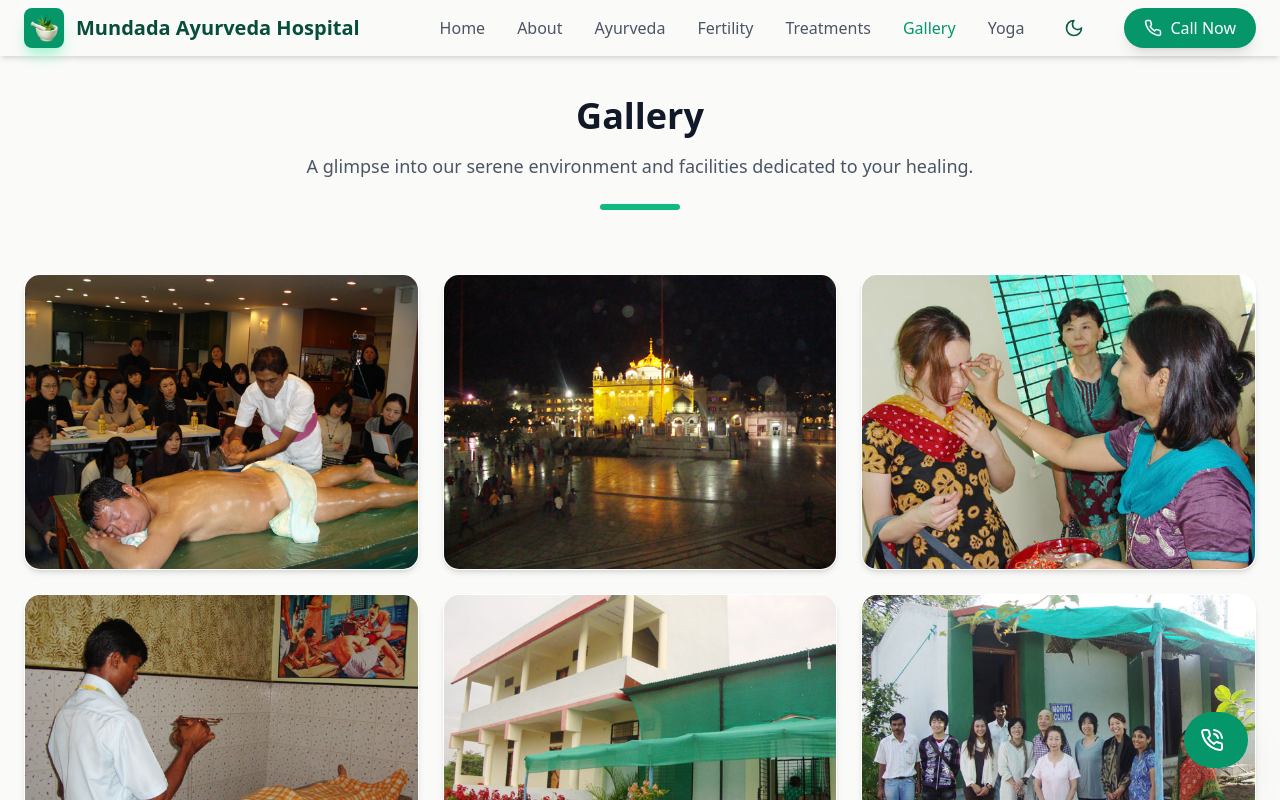
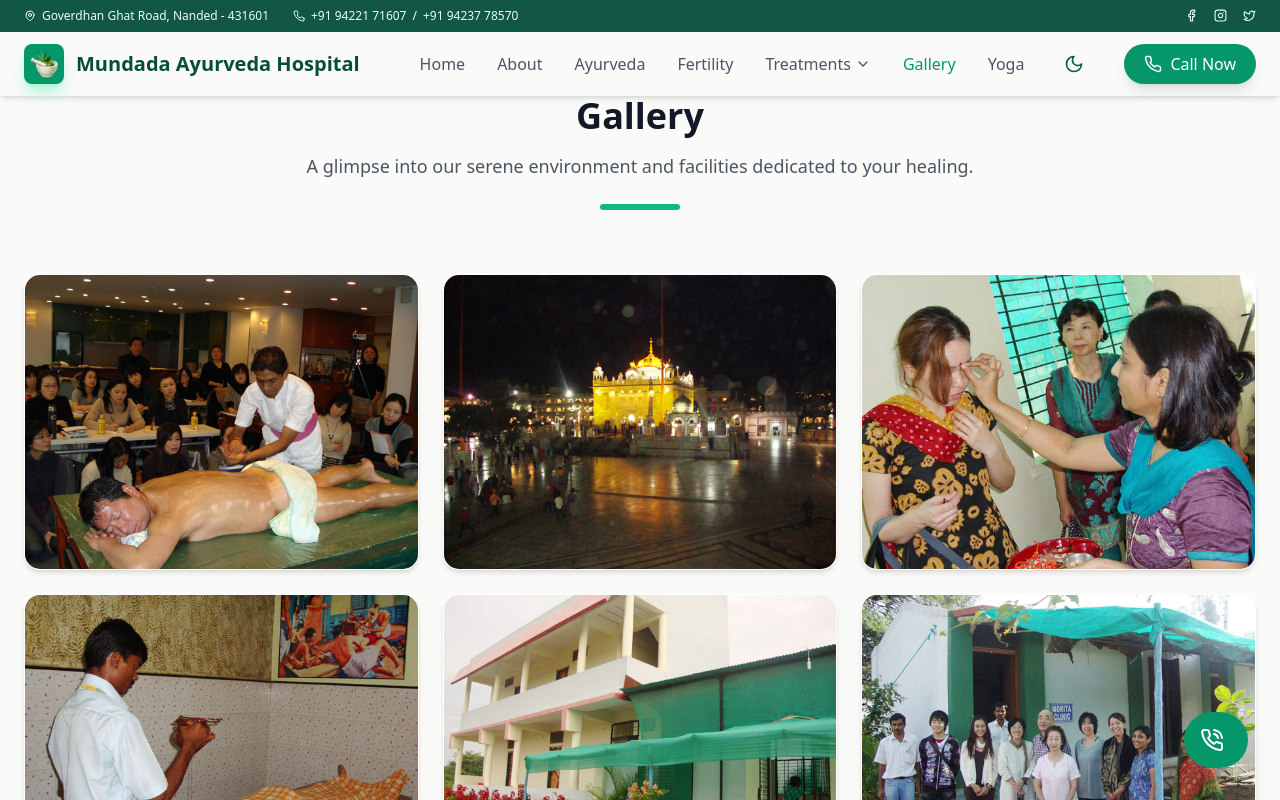
Before and after one commit to aryan338/askayurveda, a React (Vite) app: page /#/gallery in a window 1280 px wide. Shown: the top 800 px of the page. Built offline with nearby package versions, Linux system fonts and the light colour scheme.

Commit message:
quick links

```diff
--- a/src/components/Navbar.jsx
+++ b/src/components/Navbar.jsx
@@ -1,10 +1,12 @@
 import React, { useState } from 'react';
 import { NavLink, Link, useLocation } from 'react-router-dom';
-import { Menu, X, Sun, Moon } from 'lucide-react';
+import { Menu, X, Sun, Moon, ChevronDown, MapPin, Phone, Facebook, Instagram, Twitter } from 'lucide-react';
 import logo from '../assets/logo.png';
+import { treatmentData } from '../data/treatments';
 
 const Navbar = ({ isScrolled, theme, toggleTheme }) => {
     const [isMenuOpen, setIsMenuOpen] = useState(false);
+    const [isTreatmentsMobileOpen, setIsTreatmentsMobileOpen] = useState(false);
     const location = useLocation();
 
     const navLinks = [
@@ -22,10 +24,35 @@ const Navbar = ({ isScrolled, theme, toggleTheme }) => {
 
     return (
         <nav
-            className={`fixed w-full z-50 transition-all duration-300 ${!isTransparent ? 'bg-stone-50/90 dark:bg-emerald-950/90 backdrop-blur-md shadow-md py-2 text-gray-900 dark:text-emerald-50' : 'bg-transparent py-4 text-emerald-900 dark:text-emerald-50'
+            className={`fixed w-full z-50 transition-all duration-300 ${!isTransparent ? 'bg-stone-50/90 dark:bg-emerald-950/90 backdrop-blur-md shadow-md text-gray-900 dark:text-emerald-50' : 'bg-transparent text-emerald-900 dark:text-emerald-50'
                 }`}
         >
-            <div className="container mx-auto px-4 md:px-6 flex justify-between items-center">
+            {/* Top Bar for Address, Phone, Socials */}
+            <div className={`transition-all duration-300 ${isScrolled ? 'h-0 overflow-hidden opacity-0' : 'h-8 opacity-100'} bg-emerald-900/95 backdrop-blur text-emerald-50 text-xs hidden md:flex items-center w-full border-b border-emerald-800/50`}>
+                <div className="container mx-auto px-4 md:px-6 flex justify-between items-center h-full">
+                    <div className="flex gap-6 items-center h-full">
+                        <div className="flex items-center gap-1.5 hover:text-emerald-200 transition-colors">
+                            <MapPin size={12} />
+                            <a href="https://maps.app.goo.gl/ZEm2G4B4GqBq8eWD9" target="_blank" rel="noopener noreferrer">
+                                Goverdhan Ghat Road, Nanded - 431601
+                            </a>
+                        </div>
+                        <div className="flex items-center gap-1.5">
+                            <Phone size={12} />
+                            <a href="tel:+919422171607" className="hover:text-emerald-200 transition-colors">+91 94221 71607</a>
+                            <span>/</span>
+                            <a href="tel:+919423778570" className="hover:text-emerald-200 transition-colors">+91 94237 78570</a>
+                        </div>
+                    </div>
+                    <div className="flex gap-4 items-center">
+                        <a href="#" className="hover:text-emerald-300 transition-colors"><Facebook size={13} /></a>
+                        <a href="#" className="hover:text-emerald-300 transition-colors"><Instagram size={13} /></a>
+                        <a href="#" className="hover:text-emerald-300 transition-colors"><Twitter size={13} /></a>
+                    </div>
+                </div>
+            </div>
+
+            <div className={`container mx-auto px-4 md:px-6 flex justify-between items-center transition-all duration-300 ${!isTransparent && isScrolled ? 'py-2' : 'py-3'}`}>
                 {/* Logo */}
                 <Link
                     to="/"
@@ -43,13 +70,60 @@ const Navbar = ({ isScrolled, theme, toggleTheme }) => {
 
                 {/* Desktop Menu */}
                 <div className="hidden md:flex gap-8 items-center">
-                    {navLinks.map((link) => (
+                    {navLinks.map((link) => {
+                        if (link.id === 'treatments') {
+                            return (
+                                <div key={link.id} className="relative group">
+                                    <NavLink
+                                        to={link.path}
+                                        className={({ isActive }) => {
+                                            const isTreatmentsActive = location.pathname.startsWith('/treatments');
+                                            return `font-medium transition-colors hover:text-emerald-500 dark:hover:text-emerald-400 flex items-center gap-1 pb-4 -mb-4 ${isActive || isTreatmentsActive
+                                                ? 'text-emerald-600 dark:text-emerald-400'
+                                                : !isTransparent ? 'text-gray-600 dark:text-emerald-200/70' : 'text-emerald-800 dark:text-emerald-100'
+                                                }`;
+                                        }}
+                                    >
+                                        {link.label}
+                                        <ChevronDown size={16} className="group-hover:rotate-180 transition-transform duration-300" />
+                                    </NavLink>
+
+                                    {/* Dropdown Menu */}
+                                    <div className="absolute top-full left-1/2 -translate-x-1/2 mt-2 w-72 bg-white dark:bg-emerald-950 rounded-xl shadow-xl shadow-emerald-900/10 border border-emerald-100 dark:border-emerald-900 opacity-0 invisible group-hover:opacity-100 group-hover:visible transition-all duration-300 transform origin-top-center scale-95 group-hover:scale-100 z-50">
+                                        <div className="p-3 grid grid-cols-1 gap-1 max-h-[70vh] overflow-y-auto custom-scrollbar">
+                                            {treatmentData.map((trt) => (
+                                                <Link
+                                                    key={trt.id}
+                                                    to={`/treatments/${trt.id}`}
+                                                    className="flex items-center gap-3 p-2 rounded-lg hover:bg-emerald-50 dark:hover:bg-emerald-900/40 text-gray-700 dark:text-emerald-100 transition-colors"
+                                                >
+                                                    <div className="bg-emerald-100 dark:bg-emerald-900/60 p-1.5 rounded-md text-emerald-600 dark:text-emerald-400">
+                                                        <trt.icon size={16} />
+                                                    </div>
+                                                    <div className="flex flex-col">
+                                                        <span className="text-sm font-medium">{trt.title}</span>
+                                                    </div>
+                                                </Link>
+                                            ))}
+                                            <div className="my-1 border-t border-emerald-100 dark:border-emerald-800/50"></div>
+                                            <Link
+                                                to="/treatments"
+                                                className="text-center text-sm font-medium text-emerald-600 dark:text-emerald-400 hover:text-emerald-700 dark:hover:text-emerald-300 p-2"
+                                            >
+                                                View All Treatments &rarr;
+                                            </Link>
+                                        </div>
+                                    </div>
+                                </div>
+                            );
+                        }
+
+                        return (
                             <NavLink
                                 key={link.id}
                                 to={link.path}
                                 className={({ isActive }) => {
-                                const isTreatmentsActive = link.id === 'treatments' && location.pathname.startsWith('/treatments');
-                                return `font-medium transition-colors hover:text-emerald-500 dark:hover:text-emerald-400 ${isActive || isTreatmentsActive
+                                    return `font-medium transition-colors hover:text-emerald-500 dark:hover:text-emerald-400 ${isActive
                                         ? 'text-emerald-600 dark:text-emerald-400'
                                         : !isTransparent ? 'text-gray-600 dark:text-emerald-200/70' : 'text-emerald-800 dark:text-emerald-100'
                                         }`;
@@ -57,7 +131,8 @@ const Navbar = ({ isScrolled, theme, toggleTheme }) => {
                             >
                                 {link.label}
                             </NavLink>
-                    ))}
+                        );
+                    })}
                     <button
                         onClick={toggleTheme}
                         className={`p-2 rounded-full transition-colors ${!isTransparent ? 'hover:bg-emerald-100 dark:hover:bg-emerald-900' : 'hover:bg-white/20'
@@ -70,7 +145,7 @@ const Navbar = ({ isScrolled, theme, toggleTheme }) => {
                         href="tel:+919422171607"
                         className="bg-emerald-600 text-white px-5 py-2 rounded-full font-medium hover:bg-emerald-700 transition-colors shadow-lg hover:shadow-emerald-500/30 flex items-center gap-2"
                     >
-                        <svg xmlns="http://www.w3.org/2000/svg" width="18" height="18" viewBox="0 0 24 24" fill="none" stroke="currentColor" strokeWidth="2" strokeLinecap="round" strokeLinejoin="round" className="lucide lucide-phone"><path d="M22 16.92v3a2 2 0 0 1-2.18 2 19.79 19.79 0 0 1-8.63-3.07 19.5 19.5 0 0 1-6-6 19.79 19.79 0 0 1-3.07-8.67A2 2 0 0 1 4.11 2h3a2 2 0 0 1 2 1.72 12.84 12.84 0 0 0 .7 2.81 2 2 0 0 1-.45 2.11L8.09 9.91a16 16 0 0 0 6 6l1.27-1.27a2 2 0 0 1 2.11-.45 12.84 12.84 0 0 0 2.81.7A2 2 0 0 1 22 16.92z" /></svg>
+                        <Phone size={18} />
                         Call Now
                     </a>
                 </div>
@@ -86,15 +161,18 @@ const Navbar = ({ isScrolled, theme, toggleTheme }) => {
 
             {/* Mobile Menu Dropdown */}
             {isMenuOpen && (
-                <div className="absolute top-full left-0 w-full bg-stone-50 dark:bg-emerald-950 shadow-xl md:hidden flex flex-col p-4 animate-in slide-in-from-top-5 border-t dark:border-emerald-900">
-                    {navLinks.map((link) => (
+                <div className="absolute top-full left-0 w-full bg-stone-50 dark:bg-emerald-950 shadow-xl md:hidden flex flex-col p-4 animate-in slide-in-from-top-2 border-t dark:border-emerald-900 max-h-[85vh] overflow-y-auto">
+                    {navLinks.map((link) => {
+                        if (link.id === 'treatments') {
+                            return (
+                                <div key={link.id} className="flex flex-col">
+                                    <div className="flex items-center justify-between py-1">
                                         <NavLink
-                            key={link.id}
                                             to={link.path}
                                             onClick={() => setIsMenuOpen(false)}
                                             className={({ isActive }) => {
-                                const isTreatmentsActive = link.id === 'treatments' && location.pathname.startsWith('/treatments');
-                                return `text-left py-3 px-4 rounded-lg font-medium transition-colors ${isActive || isTreatmentsActive
+                                                const isTreatmentsActive = location.pathname.startsWith('/treatments');
+                                                return `flex-grow text-left py-2 px-4 rounded-lg font-medium transition-colors ${isActive || isTreatmentsActive
                                                     ? 'bg-emerald-100 dark:bg-emerald-900 text-emerald-800 dark:text-emerald-100'
                                                     : 'text-gray-600 dark:text-emerald-200/70 hover:bg-emerald-50 dark:hover:bg-emerald-900/30'
                                                     }`;
@@ -102,8 +180,52 @@ const Navbar = ({ isScrolled, theme, toggleTheme }) => {
                                         >
                                             {link.label}
                                         </NavLink>
+                                        <button
+                                            className="p-3 mr-2 text-gray-500 dark:text-emerald-400"
+                                            onClick={() => setIsTreatmentsMobileOpen(!isTreatmentsMobileOpen)}
+                                        >
+                                            <ChevronDown size={20} className={`transform transition-transform ${isTreatmentsMobileOpen ? 'rotate-180' : ''}`} />
+                                        </button>
+                                    </div>
+
+                                    {/* Mobile Treatments Dropdown */}
+                                    {isTreatmentsMobileOpen && (
+                                        <div className="ml-6 mr-4 mb-2 mt-1 flex flex-col border-l-2 border-emerald-100 dark:border-emerald-900/50 pl-4 space-y-2">
+                                            {treatmentData.map((trt) => (
+                                                <Link
+                                                    key={trt.id}
+                                                    to={`/treatments/${trt.id}`}
+                                                    onClick={() => setIsMenuOpen(false)}
+                                                    className="text-sm py-2 px-2 text-gray-600 dark:text-emerald-300 hover:text-emerald-600 dark:hover:text-emerald-200"
+                                                >
+                                                    {trt.title}
+                                                </Link>
                                             ))}
-                    <div className="flex items-center justify-between p-4 mt-2 border-t dark:border-emerald-900">
+                                        </div>
+                                    )}
+                                </div>
+                            );
+                        }
+
+                        return (
+                            <NavLink
+                                key={link.id}
+                                to={link.path}
+                                onClick={() => setIsMenuOpen(false)}
+                                className={({ isActive }) => {
+                                    return `text-left py-3 px-4 rounded-lg font-medium transition-colors ${isActive
+                                        ? 'bg-emerald-100 dark:bg-emerald-900 text-emerald-800 dark:text-emerald-100'
+                                        : 'text-gray-600 dark:text-emerald-200/70 hover:bg-emerald-50 dark:hover:bg-emerald-900/30'
+                                        }`;
+                                }}
+                            >
+                                {link.label}
+                            </NavLink>
+                        );
+                    })}
+
+                    <div className="mt-4 pt-4 border-t dark:border-emerald-900 flex flex-col gap-3">
+                        <div className="flex items-center justify-between px-4">
                             <span className="text-sm font-medium text-gray-500 dark:text-emerald-400">Switch Theme</span>
                             <button
                                 onClick={() => {
@@ -115,12 +237,25 @@ const Navbar = ({ isScrolled, theme, toggleTheme }) => {
                                 {theme === 'dark' ? <Sun size={20} className="text-yellow-400" /> : <Moon size={20} className="text-emerald-800 dark:text-emerald-100" />}
                             </button>
                         </div>
+
+                        <div className="flex flex-col gap-2 mt-2 px-4 text-sm text-gray-600 dark:text-emerald-300">
+                            <div className="flex items-center gap-2">
+                                <Phone size={14} className="text-emerald-600 dark:text-emerald-400" />
+                                <a href="tel:+919422171607">+91 94221 71607</a>
+                            </div>
+                            <div className="flex items-center gap-2">
+                                <MapPin size={14} className="text-emerald-600 dark:text-emerald-400" />
+                                <span>Goverdhan Ghat Road, Nanded</span>
+                            </div>
+                        </div>
+                    </div>
+
                     <a
                         href="tel:+919422171607"
                         onClick={() => setIsMenuOpen(false)}
-                        className="mt-2 bg-emerald-600 text-white py-3 rounded-lg font-bold text-center flex items-center justify-center gap-2"
+                        className="mt-6 mx-4 bg-emerald-600 text-white py-3 rounded-lg font-bold text-center flex items-center justify-center gap-2 mb-4"
                     >
-                        <svg xmlns="http://www.w3.org/2000/svg" width="20" height="20" viewBox="0 0 24 24" fill="none" stroke="currentColor" strokeWidth="2" strokeLinecap="round" strokeLinejoin="round" className="lucide lucide-phone"><path d="M22 16.92v3a2 2 0 0 1-2.18 2 19.79 19.79 0 0 1-8.63-3.07 19.5 19.5 0 0 1-6-6 19.79 19.79 0 0 1-3.07-8.67A2 2 0 0 1 4.11 2h3a2 2 0 0 1 2 1.72 12.84 12.84 0 0 0 .7 2.81 2 2 0 0 1-.45 2.11L8.09 9.91a16 16 0 0 0 6 6l1.27-1.27a2 2 0 0 1 2.11-.45 12.84 12.84 0 0 0 2.81.7A2 2 0 0 1 22 16.92z" /></svg>
+                        <Phone size={20} />
                         Call Now
                     </a>
                 </div>
```
Also changed, not shown: src/index.css (+15 -0 lines). Lines whose indentation alone changed are shown as unchanged.
